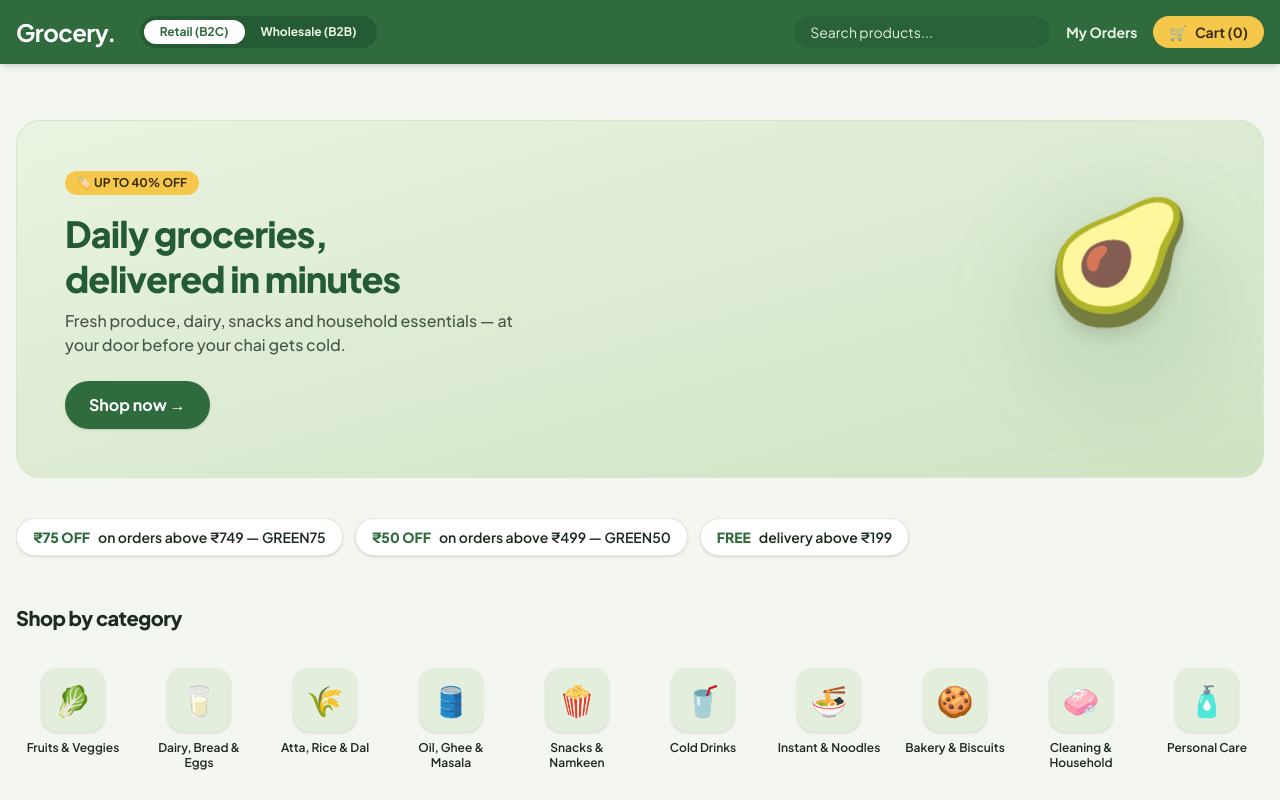
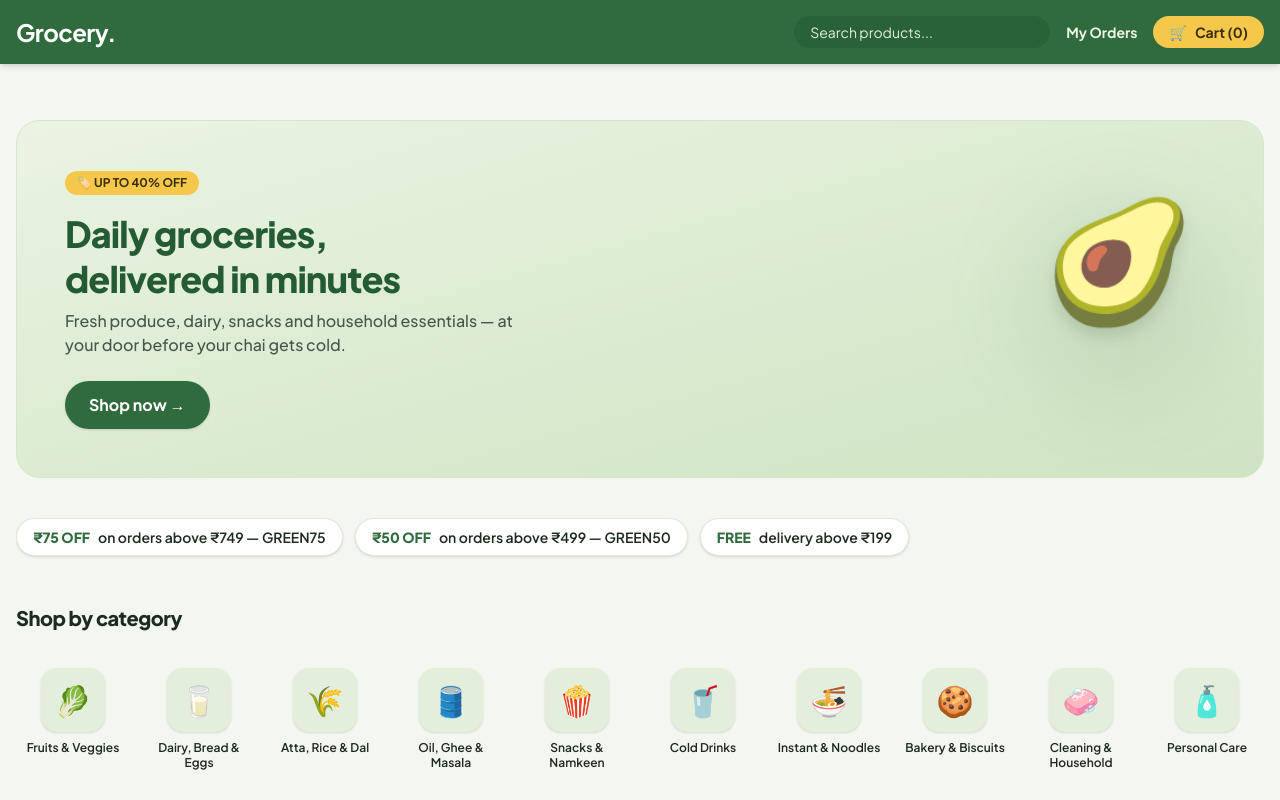
Before and after one commit to MrMandalShubham/Grocery, a Next.js app: page / in a window 1280 px wide. Shown: the top 800 px of the page. Built offline with nearby package versions, Linux system fonts and the light colour scheme.

Commit message:
feat: remove dev role toggle from header in preparation for actual auth routing

```diff
--- a/src/components/Header.tsx
+++ b/src/components/Header.tsx
@@ -1,10 +1,8 @@
 "use client";
-import { useRole } from "@/contexts/RoleContext";
 import { useCart } from "@/contexts/CartContext";
 import Link from "next/link";
 
 export default function Header() {
-  const { role, setRole } = useRole();
   const { itemCount, setIsCartOpen } = useCart();
 
   return (
@@ -12,20 +10,6 @@ export default function Header() {
       <div className="max-w-7xl mx-auto px-4 h-16 flex items-center justify-between">
         <div className="flex items-center gap-6">
           <Link href="/" className="font-bold text-2xl tracking-tight hover:opacity-80 transition">Grocery.</Link>
-          <div className="hidden md:flex bg-green-ink rounded-full p-1">
-            <button
-              onClick={() => setRole("B2C")}
-              className={`px-4 py-1 rounded-full text-xs font-bold transition ${role === 'B2C' ? 'bg-white text-green-deep' : 'text-green-mist hover:text-white'}`}
-            >
-              Retail (B2C)
-            </button>
-            <button
-              onClick={() => setRole("B2B")}
-              className={`px-4 py-1 rounded-full text-xs font-bold transition ${role === 'B2B' ? 'bg-white text-green-deep' : 'text-green-mist hover:text-white'}`}
-            >
-              Wholesale (B2B)
-            </button>
-          </div>
         </div>
         <div className="flex gap-4 items-center">
           <input
```
